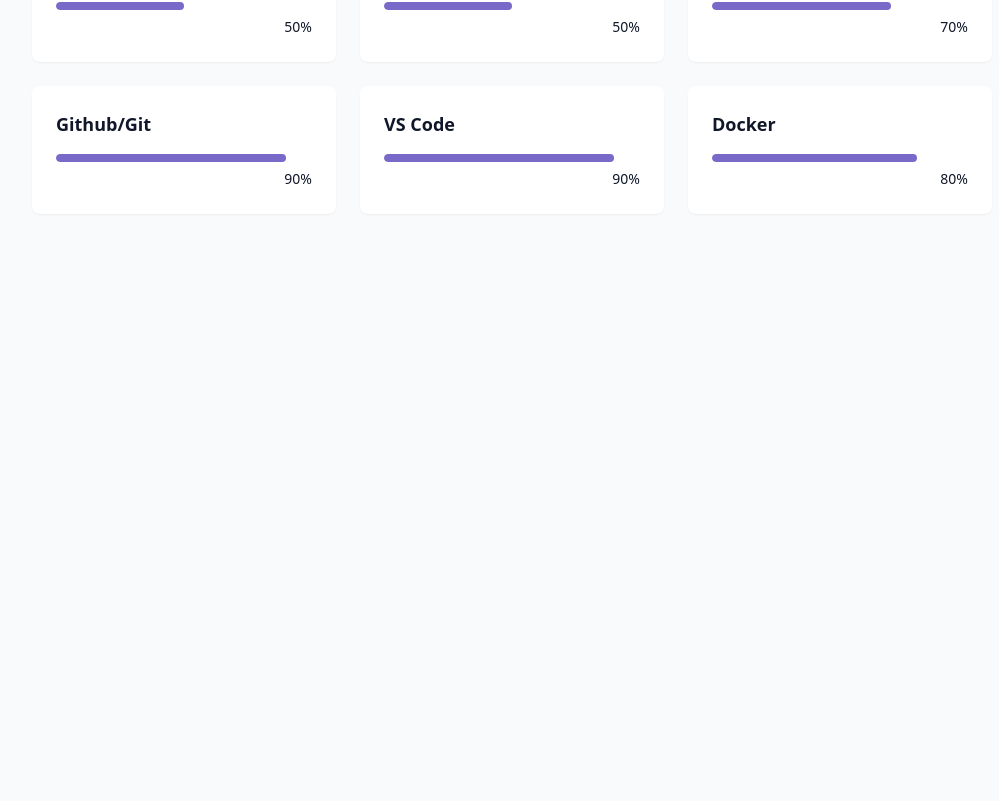
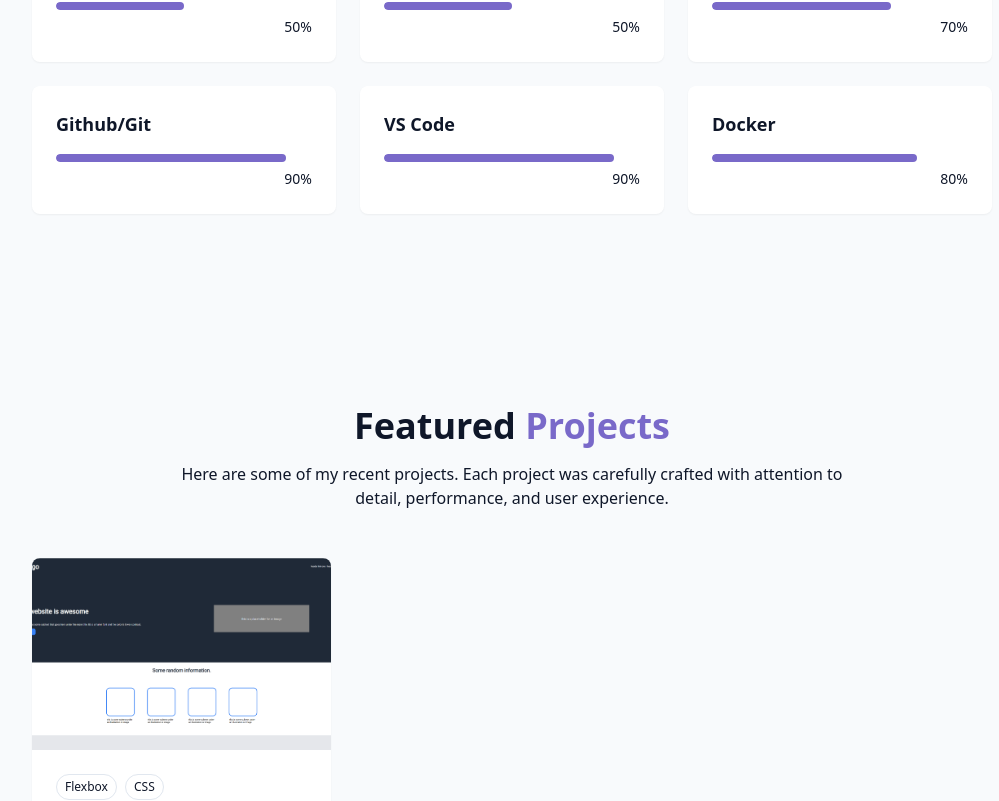
Before and after one commit to bri4nh0/portfolio-main, a React (Vite) app: page / in a window 1280 px wide. Shown: the part 1996-2797 px from the top of the page, without its empty margins (128-1127 px from the left). Before the commit the page ends 2306 px from the top, so only its background shows below. Built offline with nearby package versions, Linux system fonts and the light colour scheme.

Commit message:
Added project showcase section on main page.

```diff
--- /dev/null
+++ b/src/components/ProjectsSection.jsx
@@ -0,0 +1,82 @@
+import { ExternalLink, Github } from "lucide-react"
+
+const projects = [
+    {
+        id: 1,
+        title: "Flexbox Landing Page",
+        description: "A landing page utilizing the strength of Flexbox in CSS",
+        image: "/projects/project1.png",
+        tags: ["Flexbox", "CSS"],
+        demoUrl: "#",
+        githubUrl: "#"
+    }
+]
+
+export const ProjectsSection = () => {
+    return (
+        <section id="projects" className="py-24 px-4 relative">
+            <div className="container mx-auto max-w-5xl">
+                <h2 className="text-3xl md:text-4xl font-bold mb-4 text-center">
+                    {" "}
+                    Featured <span className="text-primary"> Projects </span>
+                </h2>
+
+                <p className="text-center text-muted-foreground mb-12 max-w-2xl mx-auto">
+                    Here are some of my recent projects. Each project was carefully
+                    crafted with attention to detail, performance, and user experience.
+                </p>
+
+                <div className="grid grid-cols-1 md:grid-cols-2 lg:grid-cols-3 gap-8">
+                    {projects.map ((project,key)=> (
+                        <div
+                            key={key}
+                            className="group bg-card rounded-lg overflow-hidden shadow-xs card-hover"
+                        >
+                            <div className="h-48 overflow-hidden">
+                                <img
+                                    src={project.image}
+                                    alt={project.title}
+                                    className="w-full h-full object-cover transition-transform duration-500 group-hover:scale-110"
+                                />
+                            </div>
+
+                            <div className="p-6">
+                                <div className="flex flex-wrap gap-2 mb-4">
+                                    {project.tags.map((tag) => (
+                                        <span className="px-2 py-1 text-xs font-medium border rounded-full bg-secondary text-secondary-foreground">
+                                            {tag}
+                                        </span>
+                                    ))}
+                                </div>
+                            </div>
+
+                            <h3 className="text-xl font-semibold mb-1">{project.title}</h3>
+                            <p className="text-muted-foreground text-sm mb-4">
+                                {project.description}
+                            </p>
+                            <div className="flex justify-between items-center">
+                                <div className="flex space-x-3">
+                                    <a
+                                        href={project.demoUrl}
+                                        target="_blank"
+                                        className="text-foreground/80 hover:text-primary transition-colors duration-300"
+                                    >
+                                        <ExternalLink size={20}/>
+                                    </a>
+                                    <a
+                                        href={project.githubUrl}
+                                        target="_blank"
+                                        className="text-foreground/80 hover:text-primary transition-colors duration-300"
+                                    >
+                                        <Github size={20}/>
+                                    </a>
+                                </div>
+                            </div>
+                        </div>
+                    ))}
+
+                </div>
+            </div>
+        </section>
+    )
+}
--- a/src/pages/Home.jsx
+++ b/src/pages/Home.jsx
@@ -4,6 +4,7 @@
 import { HeroSection } from "../components/HeroSection";
 import { AboutSection } from "../components/AboutSection";
 import { SkillsSection } from "../components/SkillsSection";
+import { ProjectsSection } from "../components/ProjectsSection";
 
 export const Home = () => {
     return (
@@ -19,6 +20,7 @@
                 <HeroSection />
                 <AboutSection />
                 <SkillsSection />
+                <ProjectsSection />
             </main>
             {/* Footer */}
         </div>
```
Also changed, not shown: projects/project1.png (added).
